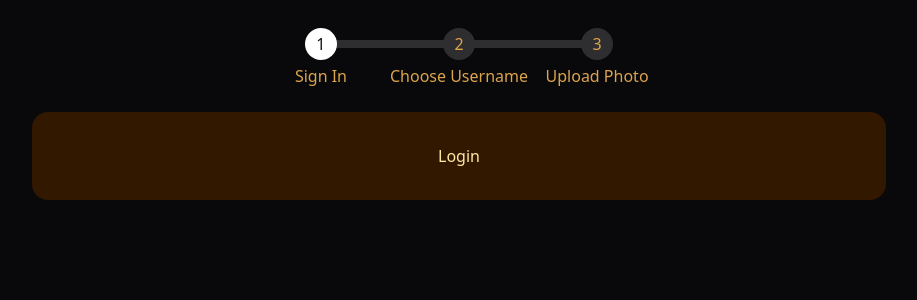
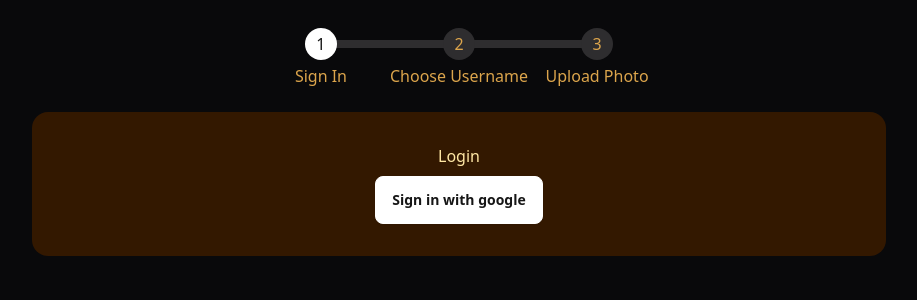
Before and after one commit to james-aguirre/treelinks, a SvelteKit app: page /login in a window 1280 px wide. Shown: the top 300 px of the page, without its empty margins (181-1098 px from the left). Built offline with nearby package versions, Linux system fonts and the light colour scheme.

Commit message:
removed firebase analytics

```diff
--- a/src/routes/lib/firebase.ts
+++ b/src/lib/firebase.ts
@@ -1,6 +1,5 @@
 // Import the functions you need from the SDKs you need
 import { initializeApp } from 'firebase/app';
-import { getAnalytics } from 'firebase/analytics';
 import { getStorage } from 'firebase/storage';
 import { getAuth } from 'firebase/auth';
 import { getFirestore } from 'firebase/firestore';
@@ -17,7 +16,6 @@ const firebaseConfig = {
 
 // Initialize Firebase
 export const app = initializeApp(firebaseConfig);
-export const analytics = getAnalytics(app);
 export const db = getFirestore();
 export const auth = getAuth();
 export const storage = getStorage();
--- a/src/lib/index.ts
+++ /dev/null
@@ -1 +0,0 @@
-// place files you want to import through the `$lib` alias in this folder.
--- a/src/routes/login/+page.svelte
+++ b/src/routes/login/+page.svelte
@@ -1,7 +1,13 @@
 <script lang="ts">
-    import type { PageData } from './$types';
+    import { auth } from '$lib/firebase';
+    import { GoogleAuthProvider, signInWithPopup, signOut } from 'firebase/auth';
 
-    export let data: PageData;
+    async function logInWithGoogle() {
+        const provider = new GoogleAuthProvider();
+        const user = await signInWithPopup(auth, provider);
+        console.log(user);
+    }
 </script>
 
 <h2>Login</h2>
+<button on:click={logInWithGoogle} class="btn btn-primary">Sign in with google</button>
```
